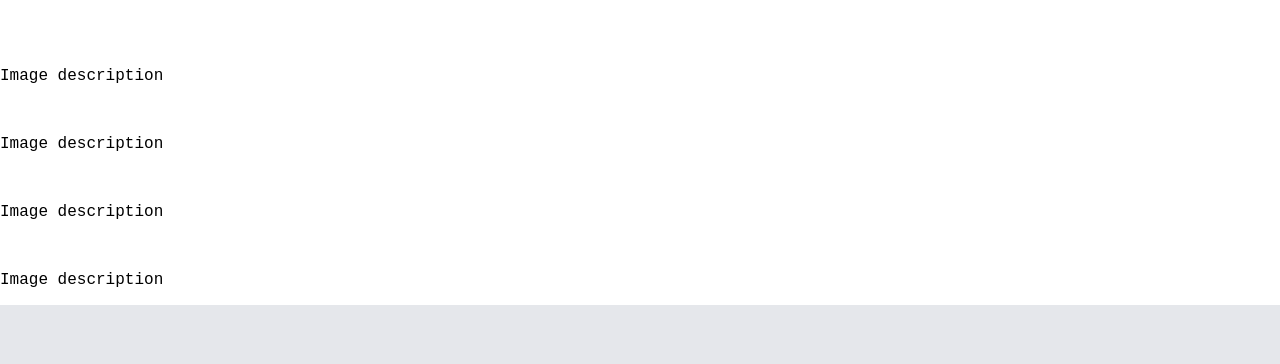
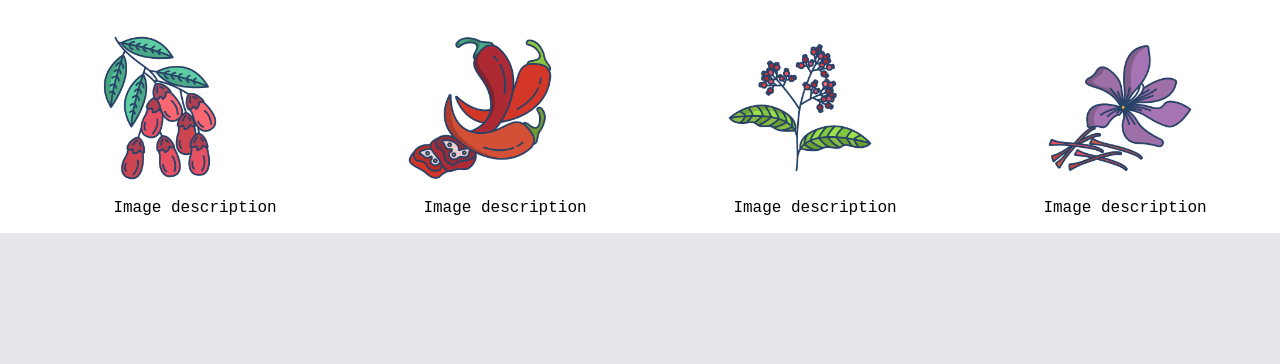
Before and after one commit to stackpt/OdinLandingPage, a plain HTML site: page index.html in a window 1280 px wide. Shown: the part 436-800 px from the top of the page. Drawn offline with Linux system fonts and the light colour scheme.

Commit message:
Demo version

```diff
--- a/index.html
+++ b/index.html
@@ -22,14 +22,20 @@
     <div class="body">
         <div class="mid">
             <p class="title1">Some random information.</p>
-            <img src="" class="imgmid" alt="">
-            <p class="textimg">Image description</p>
-            <img src="" class="imgmid" alt="">
-            <p class="textimg">Image description</p>
-            <img src="" class="imgmid" alt="">
-            <p class="textimg">Image description</p>
-            <img src="" class="imgmid" alt="">
-            <p class="textimg">Image description</p>
+            <div class="images-x">
+            <img src="images/barberry.png" class="imgmid" alt="" width="150">
+            <img src="images/chilli.png" class="imgmid" alt="" width="150">
+            <img src="images/pepper.png" class="imgmid" alt="" width="150">
+            <img src="images/saffron.png" class="imgmid" alt="" width="150">
+            </div>
+            <div class="imgtext">
+                <ul>
+                    <li>Image description</li>
+                    <li>Image description</li>
+                    <li>Image description</li>
+                    <li>Image description</li>
+                </ul>
+            </div>
         </div>
         <div class="mid2">
             <p class="textmid2">This is an inspiring quote, or a testimonial from a customer. Maybe it's just filling up space, or maybe people will actually read it. Who knows? All I know is that it looks nice.</p>
--- a/styles.css
+++ b/styles.css
@@ -58,8 +58,22 @@ body {
 .title1 {
     font-weight:bolder;
     font-size: 36px;
-    text-align: center;
+    display: flex;
+    flex-direction: row;
+    justify-content: center;
 }
+
+.img1 {
+    display: flex;
+    justify-content: center;
+}
+
+.images-x {
+    display: flex;
+    justify-content: space-around;
+}
+
+
 
 .mid2 {
     padding: 105px;
@@ -67,11 +81,18 @@ body {
 }
 
 .textmid2 {
+    display: flex;
     font-size: 36px;
     font-style: light italic;
     color: #1F2937
 }
 
+
+.textmid2_1 {
+    display: flex;
+    flex-direction: row;
+    justify-content: flex-end;
+}
 
 .footer {
     padding: 25px;
@@ -84,3 +105,9 @@ a {
    text-decoration: none;
    color: white;
 }
+
+ul {
+    display: flex;
+    justify-content: space-around;
+    list-style-type: none;
+}
```
Also changed, not shown: images/barberry.png (added), images/chilli.png (added), images/pepper.png (added), images/saffron.png (added).
